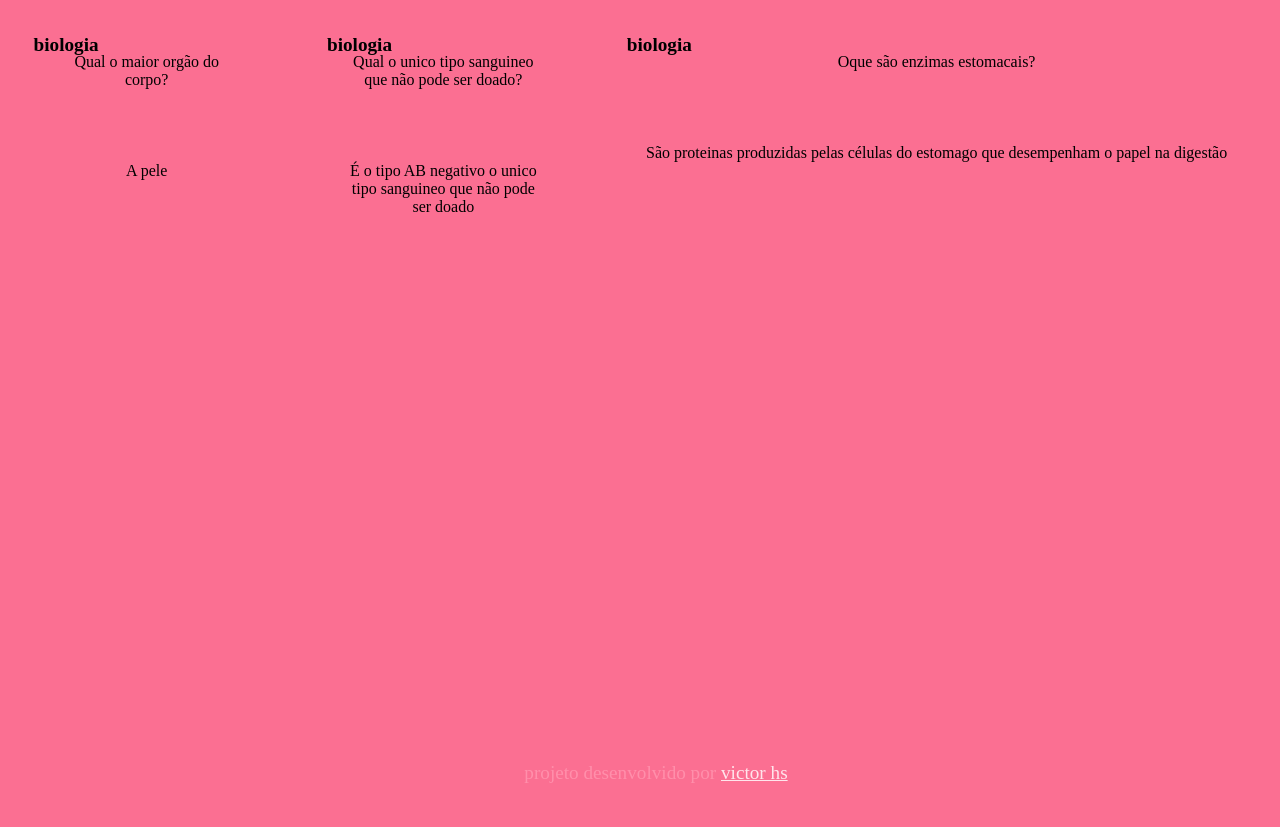
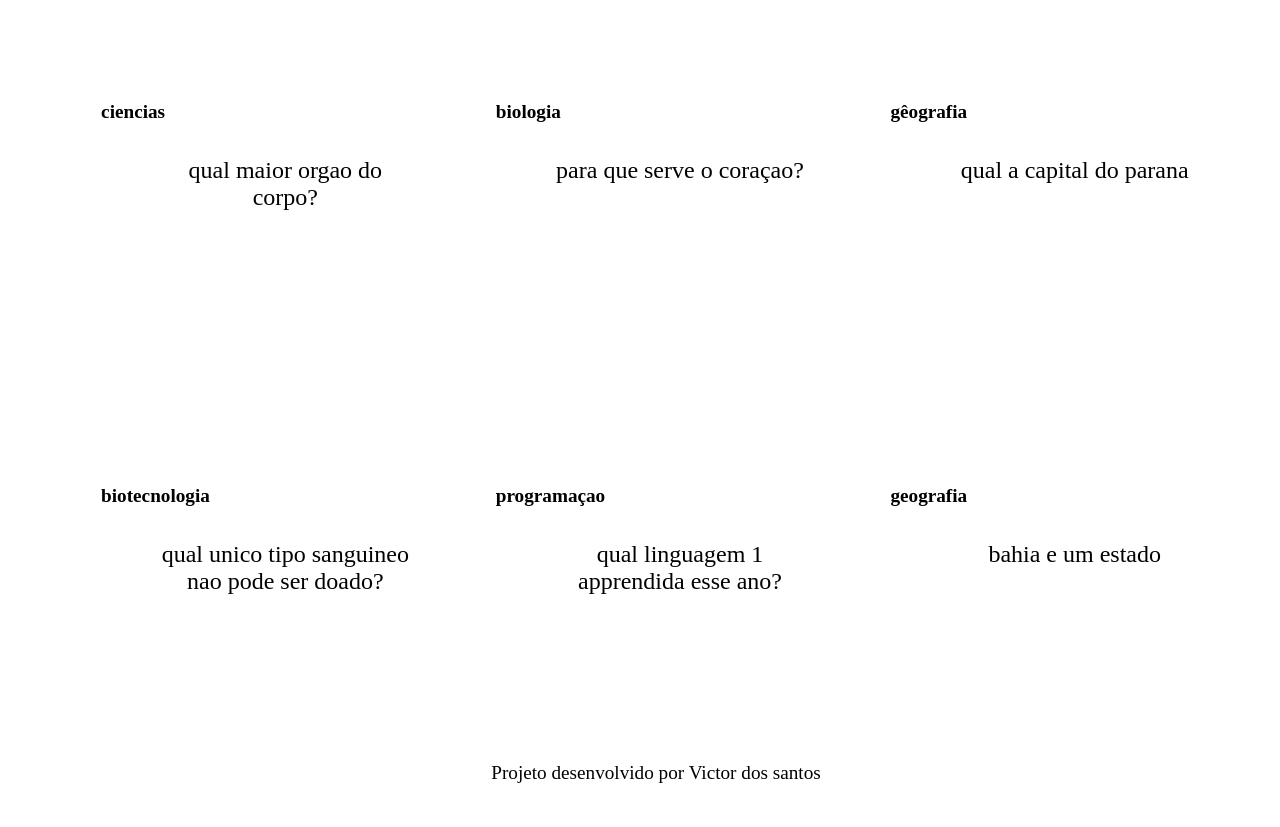
Before and after one commit to santos522/jogo, a plain HTML site: page index.html in a window 1280 px wide. Before the commit the page ends 800 px from the top, so only its background shows below. Drawn offline with Linux system fonts and the light colour scheme; a web font is replaced by a local one.

Commit message:
Add files via upload

```diff
--- /dev/null
+++ b/apps.js
@@ -0,0 +1,19 @@
+function criaCartao(Materia, Pergunta, Resposta){
+    let caixa = document.getElementById('caixa')
+    let cartao = document.createElement('article')
+
+    cartao.className = 'cartao'
+
+    cartao.innerHTML = `<div class="cartao__conteudo">
+          <h3> ${Materia} </h3>
+          <div class="cartao__conteudo__pergunta">
+            <p>${Pergunta}
+            </p>
+          </div>
+          <div class="cartao__conteudo__resposta">
+            <p>${Resposta}</p>
+          </div>
+          `
+
+          caixa.appendChild(cartao)
+}
--- a/index.html
+++ b/index.html
@@ -2,53 +2,22 @@
 <html lang="pt-br">
 
 <head>
-    <meta charset="UTF-8">
-    <meta name="viewport" content="width=, initial-scale=1.0">
-    <title>Document</title>
-    <link rel="stylesheet" href="style.css">
+  <meta charset="UTF-8">
+  <meta name="viewport" content="width=device-width, initial-scale=1.0">
+  <title>Perguntas & Respostas</title>
+  <link rel="stylesheet" href="style.css">
 </head>
 
 <body>
-    <footer>
-        <p> projeto desenvolvido por <a href="https://github.com/santos522"> victor hs </a> </p>
-    </footer>
+  <main>
+    <section id="caixa">
+    </section>
+  </main>
+  <footer>
+    <p>Projeto desenvolvido por <a href="https://github.com/santos522/jogo">Victor dos santos</a></p>
+  </footer>
+  <script src="apps.js"></script>
+  <script src="perguntas.js"></script>
 </body>
-<main>
-    <section id="container">
-        <article class="card">
-            <div class="card__content">
-                <h3> biologia </h3>
-                <div class="card_content_question">
-                    <P> Qual o maior orgão do corpo?</P>
-                </div>
-                <div class="card_content_answer">
-                    <p> A pele </p>
-                </div>
-            </div>
-        </article>
-                <section id="container">
-                    <article class="card">
-                        <div class="card__content">
-                            <h3> biologia </h3>
-                            <div class="card_content_question">
-                                <P>Qual o unico tipo sanguineo que não pode ser doado?</P>
-                            </div>
-                            <div class="card_content_answer">
-                                <p>É o tipo AB negativo o unico tipo sanguineo que não pode ser doado </p>
-                            </div>
-                        </div>
-                    </article>
-                            <section id="container">
-                                <article class="card">
-                                    <div class="card__content">
-                                        <h3> biologia </h3>
-                                        <div class="card_content_question">
-                                            <P>Oque são enzimas estomacais?</P>
-                                        </div>
-                                        <div class="card_content_answer">
-                                            <p>São proteinas produzidas pelas células do estomago que desempenham o papel na digestão </p>
-                                        </div>
-                                    </div>
-                                </article>
-                        </main>
+
 </html>
--- /dev/null
+++ b/perguntas.js
@@ -0,0 +1,29 @@
+criaCartao(
+    "ciencias",
+    "qual maior orgao do corpo?",
+    "a pele"
+)
+criaCartao(
+    "biologia",
+    "para que serve o coraçao?",
+    "para bombear sangue pro resto do corpo"
+ )
+criaCartao(
+    "gêografia",
+    "qual a capital do parana",
+    "curitiba"
+)
+criaCartao(
+    "biotecnologia",
+    "qual unico tipo sanguineo nao pode ser doado?",
+    "AB-"
+)
+criaCartao(
+    "programaçao",
+    "qual linguagem 1 apprendida esse ano?",
+    "style.css"
+)
+criaCartao(
+    "geografia",
+    "bahia e um estado",
+    "sim")
--- a/style.css
+++ b/style.css
@@ -5,88 +5,106 @@
     padding: 0;
 }
 
-:root {
+:root{
     --fonte-destaque: "Rubik Wet Paint", system-ui;
     --fonte-texto: "Playfair Display", serif;
-    --misty-rose: #ffe5ecff;
-    --pink: #ffc2d1ff;
-    --cherry-blossom-pink: #ffb3c6ff;
+    --misty-rose: rgb(240, 56, 105);
+    --pink: rgb(240, 129, 156);
+    --cherry-blossom-pink: rgb(138, 10, 42);
     --bakermiller-pink: #ff8fabff;
     --rose-pompadour: #fb6f92ff;
 }
+
 body {
-    background-color: var(--rose-pompadour);
-    font-family: var(--fonte-texto);
+    background-color: var(--branco);
+    font-family: var(--fonte-titulo);
+
+    color: var(--preto);
 }
 
-footer {
-    text-align: center;
-    position: fixed;
-    bottom: 0;
-    width: 100%;
-    background-color: var(--rose-pompadour);
-    padding: 1em;
+#caixa{
+    display: flex;
+    flex-wrap: wrap;
+    justify-content: space-between;
+    padding: 4rem;
+    gap: 2rem;
 }
 
-footer p {
-    font-size: 1.2rem;
-    color: #ff8fabff;
-}
-
-footer a {
-    text-align: none;
-    color: var(--misty-rose)
-}
-
-body {
-    font-family: var(--font-text);
-    background-image: url('img/34386132_182428284217.jpg');
-    background-repeat: no-repeat;
-    background-size: cover;
-    height: 100vh;
-    color: var(--black);
-}
-
-#container {
-    display: flex;
-}
-
-.card {
-    margin: 1rem 1rem;
-    background-color: var(--grey);
+.cartao{
+    margin: 1rem;
+    background-color: var(--mimi-pink);
     height: 20rem;
     flex-grow: 1;
     flex-basis: calc(33% - 6rem);
 }
 
-.card__content {
+.cartao__conteudo{
     height: 100%;
     text-align: center;
     display: flex;
     flex-direction: column;
+    transform-style: preserve-3d;
+    transition: transform 300ms ease-in-out;
 }
 
-.card__content h3 {
-    border: 3px solid var(--black);
-    font-family: var(--font-title);
-    text-align: center;
-    padding: 0.5rem;
-    position: absolute;
-    margin: 0.6rem;
-    border-radius: 0.6rem;
-    font-size: 1.5vw;
+.cartao:hover .cartao__conteudo{
+    transform: rotateY(180deg);
+
 }
 
-.card__content__question {
-    margin-top: 2.5rem;
-    font-size: 1.5rem;
+.cartao__conteudo h3{
+    border: 2px, solid var(--preto);
+    color: var(--azul-escuro);
+    font-family: var(--fonte-titulo);
+    text-align: center;
+    padding: 0.5em;
+    position: absolute;
+    margin: 0.6em;
+    border-radius: 0.6em;
+    font-size: 1.5vw;
+    backface-visibility: hidden;
+
 }
 
-.card__content p {
+.cartao__conteudo__pergunta{
+    font-size: 1.5rem;
+    margin: 2.5rem;
+    font-family: var(--fonte-secundaria);
+
+}
+
+.cartao__conteudo__pergunta,
+.cartao__conteudo__resposta{
+    backface-visibility: hidden;
+    position: absolute;
+    height: 100%;
+    width: 100%;
+}
+
+.cartao__conteudo p{
     margin: 1rem;
     padding: 1.3rem;
 }
 
-.card__content__answer {
-    font-size: 1.3rem;
+.cartao__conteudo__resposta{
+    font-size: 1.5rem;
+    transform: rotateY(180deg);
 }
+
+footer{
+    text-align: center;
+    position: fixed;
+    bottom: 0;
+    width: 100%;
+    background-color: var(--azul-ciano);
+    padding: 1em;
+}
+
+footer p{
+    font-size: 1.2rem;
+}
+
+footer a{
+    color: var(--azul-escuro);
+    text-decoration: none;
+}
```
